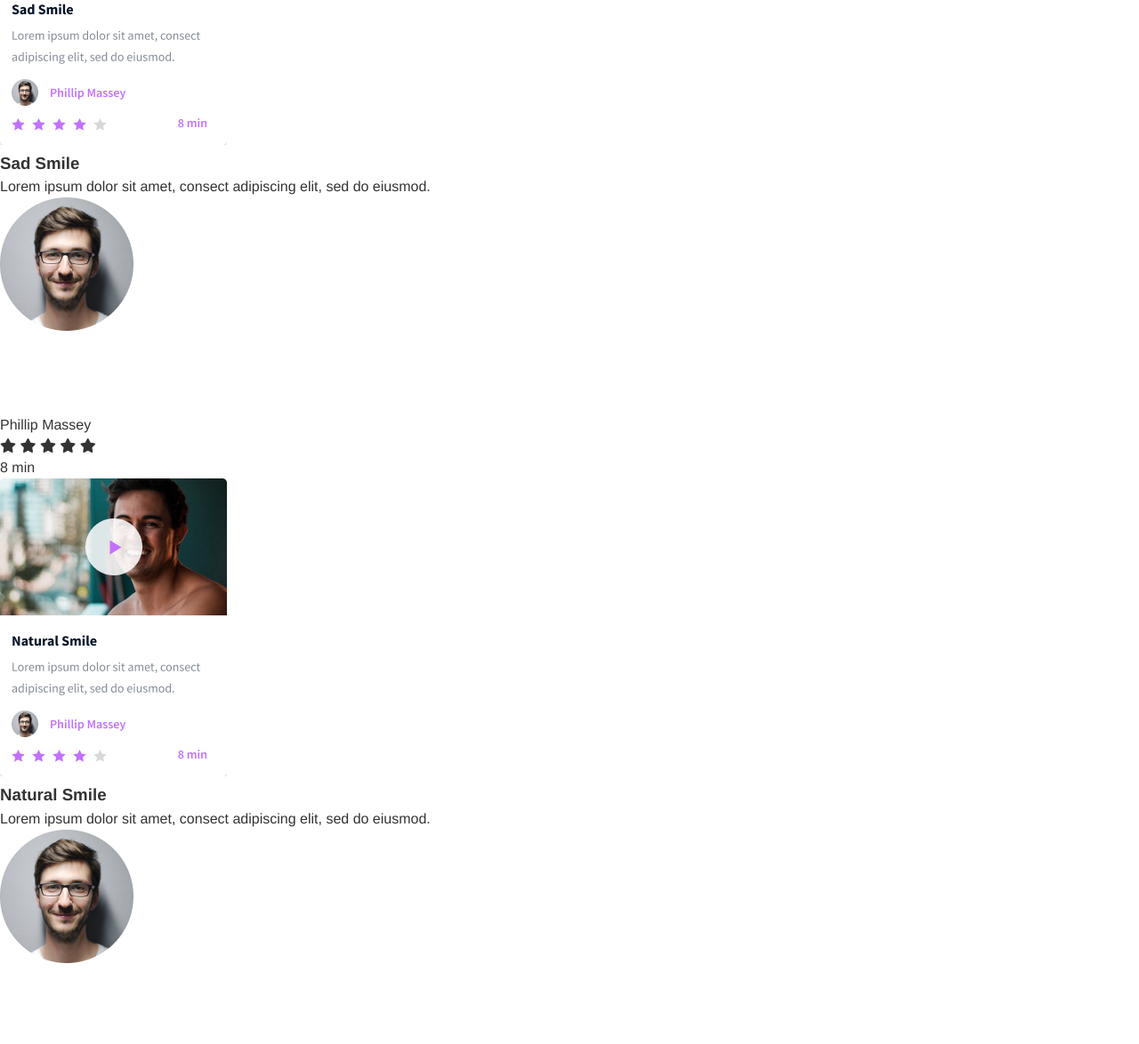
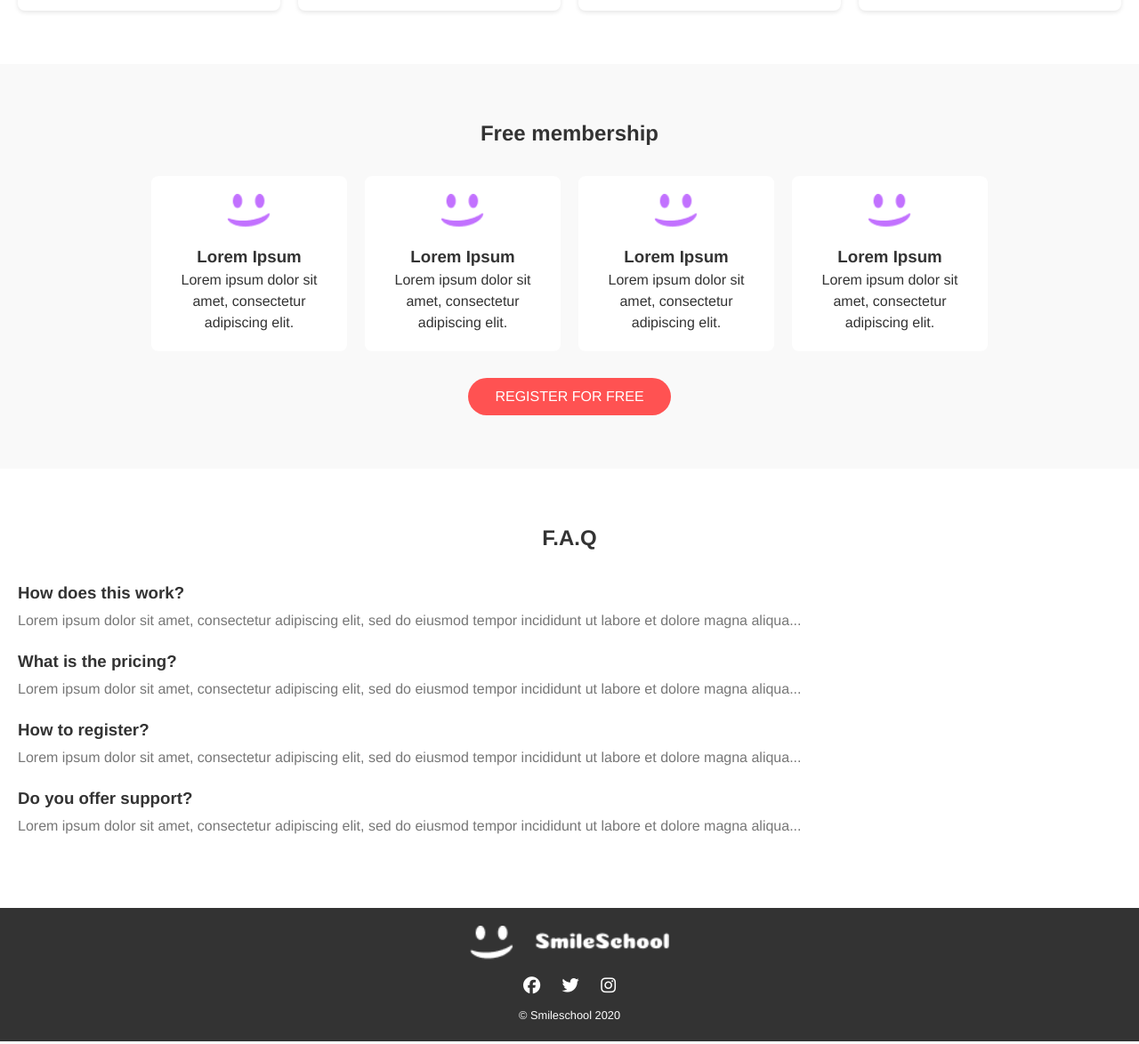
Before and after one commit to hallumy/alx_html_css, a plain HTML site: page css_advanced/index.html in a window 1280 px wide. Shown: the part 2122-3296 px from the top of the page at 89% size. Drawn offline with Linux system fonts and the light colour scheme.

Commit message:
Add styles.css file

```diff
--- a/css_advanced/styles.css
+++ b/css_advanced/styles.css
@@ -112,3 +112,184 @@ body {
   color: #FFFFFF;
   font-size: 0.9rem;
 }
+
+/* Testimonial section */
+section:nth-of-type(2) {
+  justify-content: space-between;
+  padding: 50px 20px;
+  background-color: #C271FF;
+}
+
+section:nth-of-type(2) img {
+  width: 80px;
+  margin-bottom: 20px;
+}
+
+section:nth-of-type(2) blockquote {
+  color: #FFFFFF;
+  margin-bottom: 10px;
+  flex: 1;
+}
+
+section:nth-of-type(2) h3 {
+  font-weight: 600;
+  margin: 5px 0;
+  color: #FFFFFF;
+}
+
+section:nth-of-type(2) p {
+  color: #FFFFFF;
+}
+
+/* Tutorials grid */
+section:nth-of-type(3) {
+  padding: 60px 20px;
+  text-align: center;
+}
+
+section:nth-of-type(3) h2 {
+  margin-bottom: 30px;
+}
+
+section:nth-of-type(3) div {
+  display: grid;
+  grid-template-columns: repeat(auto-fill, minmax(250px, 1fr));
+  gap: 20px;
+}
+
+section:nth-of-type(3) article {
+  background-color: #fff;
+  border-radius: 8px;
+  padding: 15px;
+  box-shadow: 0 2px 5px rgba(0,0,0,0.1);
+}
+
+section:nth-of-type(3) article img {
+  width: 100%;
+  border-radius: 8px;
+  margin-bottom: 10px;
+}
+
+section:nth-of-type(3) figure {
+  display: flex;
+  align-items: center;
+  gap: 10px;
+  margin: 10px 0;
+}
+
+section:nth-of-type(3) figure img {
+  width: 40px;
+  border-radius: 50%;
+}
+
+section:nth-of-type(3) figure figcaption {
+  font-size: 0.9rem;
+}
+
+section:nth-of-type(3) div i {
+  color: #ffcc00;
+}
+
+/* Membership section */
+section:nth-of-type(4) {
+  background-color: #f9f9f9;
+  text-align: center;
+  padding: 60px 20px;
+}
+
+section:nth-of-type(4) h2 {
+  margin-bottom: 30px;
+}
+
+section:nth-of-type(4) div {
+  display: flex;
+  flex-wrap: wrap;
+  justify-content: center;
+  gap: 20px;
+}
+
+section:nth-of-type(4) article {
+  max-width: 220px;
+  background: #fff;
+  padding: 20px;
+  border-radius: 8px;
+}
+
+section:nth-of-type(4) article img {
+  width: 50px;
+  margin-bottom: 10px;
+}
+
+section:nth-of-type(4) button {
+  margin-top: 30px;
+  padding: 12px 30px;
+  border: none;
+  border-radius: 25px;
+  background-color: #ff5252;
+  color: #fff;
+  font-size: 1rem;
+  cursor: pointer;
+}
+
+/* FAQ section */
+section:nth-of-type(5) {
+  padding: 60px 20px;
+}
+
+section:nth-of-type(5) h2 {
+  text-align: center;
+  margin-bottom: 30px;
+}
+
+section:nth-of-type(5) article {
+  margin-bottom: 20px;
+}
+
+section:nth-of-type(5) article h3 {
+  font-weight: 600;
+  margin-bottom: 5px;
+}
+
+section:nth-of-type(5) article p {
+  color: #777;
+}
+
+/* Footer */
+footer {
+  background-color: #333;
+  color: #fff;
+  text-align: center;
+  padding: 20px;
+}
+
+footer img {
+  height: 40px;
+  margin-bottom: 10px;
+}
+
+footer nav i {
+  color: #fff;
+  margin: 0 10px;
+  font-size: 1.2rem;
+  cursor: pointer;
+}
+
+footer p {
+  font-size: 0.8rem;
+  margin-top: 10px;
+}
+
+/* Responsive tweaks */
+@media (max-width: 768px) {
+  .header-nav nav ul {
+    flex-direction: column;
+    gap: 10px;
+  }
+  .main\.sec {
+    flex-direction: column;
+    align-items: center;
+  }
+  section:nth-of-type(4) div {
+    flex-direction: column;
+  }
+}
```
